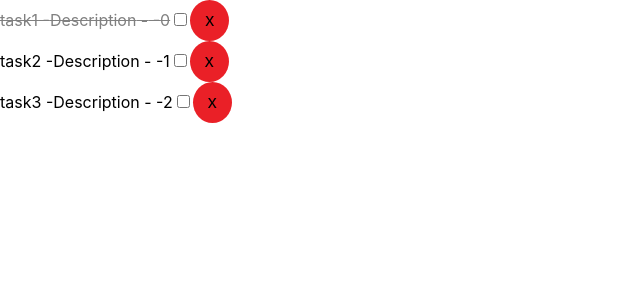
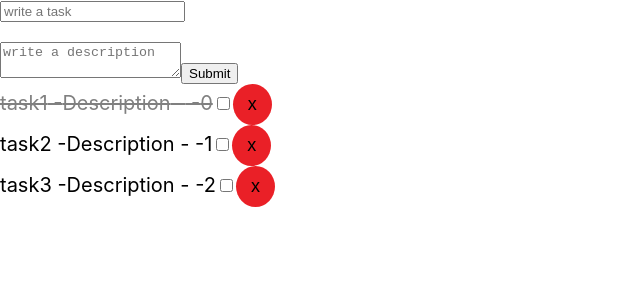
Before and after one commit to santieb/learning-react, a React (Create React App) app: page / in a window 1280 px wide. Shown: the top 300 px of the page, without its empty margins (0-640 px from the left). Built offline with nearby package versions, Linux system fonts and the light colour scheme.

Commit message:
[add] forms

```diff
--- a/src/App.js
+++ b/src/App.js
@@ -3,6 +3,7 @@ import './App.css'
 
 import tasks from './sample/task.json'
 import Tasks from './components/tasks'
+import TaskForm from './components/taskForm'
 
 class App extends Component {
 
@@ -12,6 +13,7 @@ class App extends Component {
 
   render() {
     return <div>
+      <TaskForm/>
       <Tasks tasks={this.state.tasks}/>
     </div>
   }
--- a/src/components/task.js
+++ b/src/components/task.js
@@ -4,7 +4,7 @@ class Task extends react.Component {
 
     StyleCompleted() {
         return {
-            fonrSize: '20px',
+            fontSize: '20px',
             color: this.props.task.done ? 'gray' : 'black',
             textDecoration: this.props.task.done ? 'line-through' : 'none'
         }
--- /dev/null
+++ b/src/components/taskForm.js
@@ -0,0 +1,41 @@
+import react from 'react'
+
+class TaskForm extends react.Component {
+
+    state = {
+        title: '',
+        description: ''
+    }
+
+    onSubmit = event => {event.preventDefault()
+    console.log(this.state)
+    }
+
+    onChange = event => {
+        this.setState({
+            [event.target.name]: event.target.value
+        })
+    }
+
+    render() {
+        return (
+            <form onSubmit={this.onSubmit}>
+                <input
+                    name="title"
+                    type="text"
+                    placeholder="write a task"
+                    onChange={this.onChange}
+                    value={this.state.tittle} />
+                <br/> <br/>
+                <textarea
+                    name="description"
+                    placeholder='write a description'
+                    onChange={this.onChange}
+                    value={this.state.description} />
+                <input type="submit" />
+            </form>
+        )
+    }
+}
+
+export default TaskForm
--- a/src/components/tasks.js
+++ b/src/components/tasks.js
@@ -1,5 +1,6 @@
 import React from 'react'
 import Task from './task'
+import propTypes from 'prop-types'
 
 class Tasks extends React.Component {
     render() {
@@ -7,4 +8,8 @@ class Tasks extends React.Component {
     }
 }
 
+Tasks.propTypes = {
+    tasks: propTypes.array.isRequired
+}
+
 export default Tasks
```
